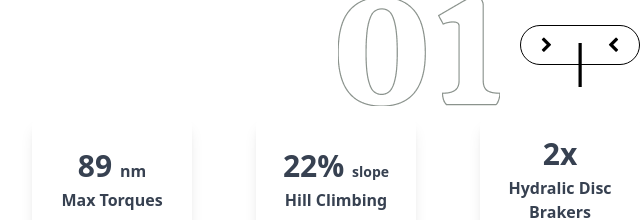
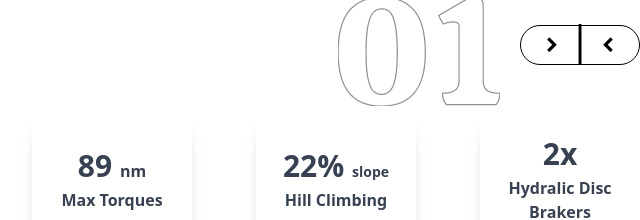
Before and after one commit to MDAFSARALI/THE-FUTURE, a plain HTML site: page index.html in a window 1280 px wide. Shown: the part 582-802 px from the top of the page, 640-1280 px from the left. Drawn offline with Linux system fonts and the light colour scheme.

Commit message:
Complete

```diff
--- a/index.html
+++ b/index.html
@@ -65,7 +65,7 @@
         <img src="./assets/01.png" alt="01" class="max-w-[40%]">
         <div class="flex justify-around border h-[40px] items-center w-[120px] mt-7 px-5 rounded-l-full rounded-r-full border-black">
             <span><i class="fa fa-chevron-right hover:scale-125"></i></span>
-            <span class=" text-black text-[45px] md:text-[44px] m-auto">|</span>
+            <span class=" text-black md:-mt-3  md:text-[40px] ">|</span>
             <span><i class="fa fa-chevron-left hover:scale-125"></i></span>
         </div>
     </div>
```
Also changed, not shown: style.css.
